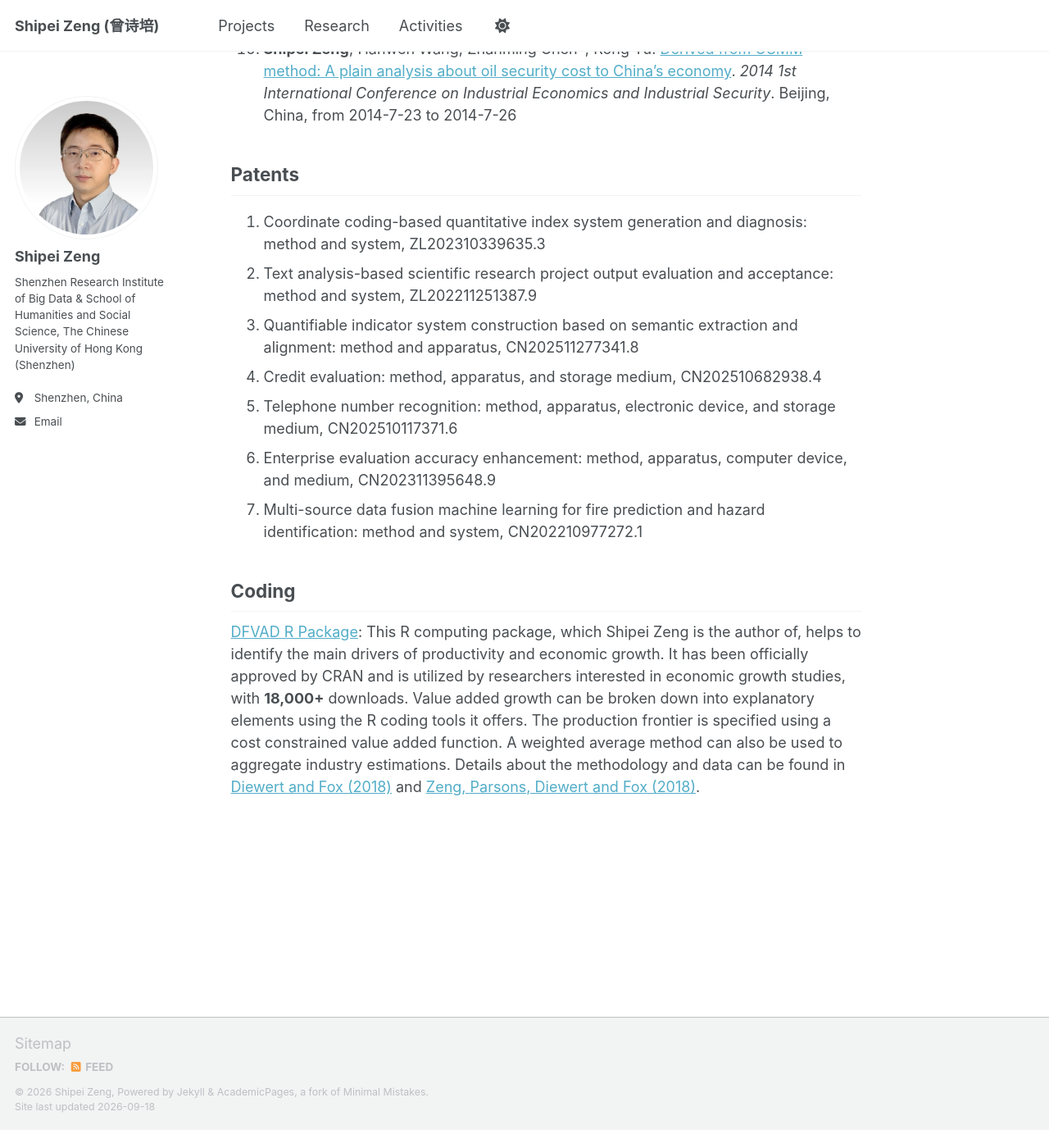
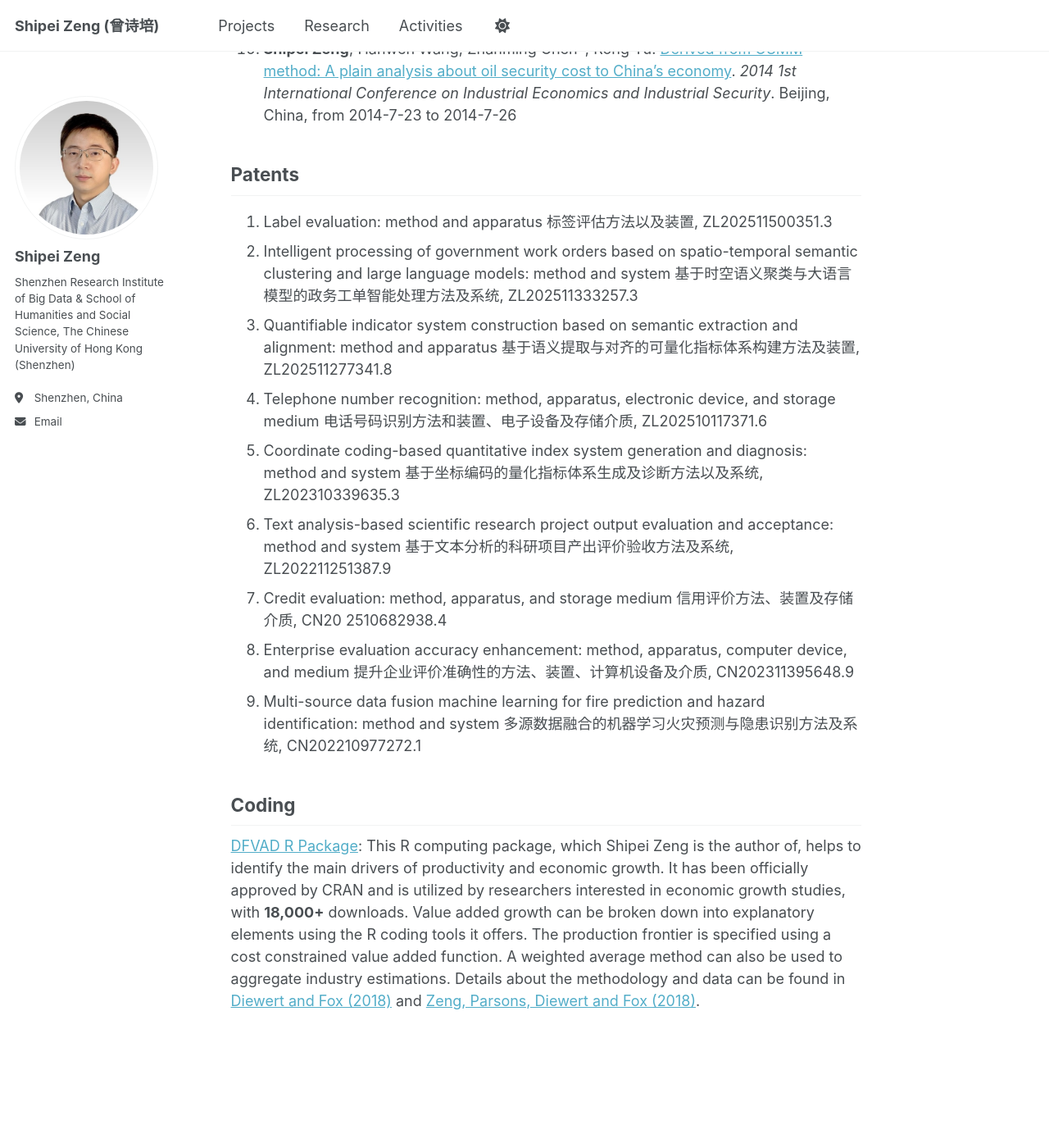
Before and after one commit to shipei-zeng/shipei-zeng.github.io, a Jekyll site: the page built from _pages/research.md, in a window 1280 px wide and 1400 px high, scrolled down 1966 px. Shown: the whole window at 82% size. Built offline with Jekyll 4.4.1, drawn with Linux system fonts in a browser that asks for light colours; a script that is not in the unit is left out; before the commit the page ends 3344 px from its top, so only the background shows below that.

Commit message:
Update research.md

```diff
--- a/_pages/research.md
+++ b/_pages/research.md
@@ -31,16 +31,18 @@ title: "Research Outcomes"
 1. Chu Wei; Zhanming Chen; __Shipei Zeng__; Xiaohua Xia; Feng Song; Jieqi Wu; Ying Huang; Ping Qin; Wenjie Miao; Xiaobing Zhang. [Descriptive statistics of questionnaire data](https://link.springer.com/content/pdf/10.1007/978-981-13-7523-1_2.pdf). Household Energy Consumption in China: 2016 Report, 39-93
 1. __Shipei Zeng__; Hanwen Wang; Zhanming Chen\*; Rong Yu. [Derived from OSMM method: A plain analysis about oil security cost to China’s economy](https://link.springer.com/chapter/10.1007/978-3-662-44085-8_19). _2014 1st International Conference on Industrial Economics and Industrial Security_. Beijing, China, from 2014-7-23 to 2014-7-26
 
-Patents
-------
-1. Coordinate coding-based quantitative index system generation and diagnosis: method and system, ZL202310339635.3
-1. Text analysis-based scientific research project output evaluation and acceptance: method and system, ZL202211251387.9
-1. Quantifiable indicator system construction based on semantic extraction and alignment: method and apparatus, CN202511277341.8
-1. Credit evaluation: method, apparatus, and storage medium, CN202510682938.4
-1. Telephone number recognition: method, apparatus, electronic device, and storage medium, CN202510117371.6
-1. Enterprise evaluation accuracy enhancement: method, apparatus, computer device, and medium, CN202311395648.9
-1. Multi-source data fusion machine learning for fire prediction and hazard identification: method and system, CN202210977272.1
+## Patents
 
+1. Label evaluation: method and apparatus 标签评估方法以及装置, ZL202511500351.3
+1. Intelligent processing of government work orders based on spatio-temporal semantic clustering and large language models: method and system 基于时空语义聚类与大语言模型的政务工单智能处理方法及系统, ZL202511333257.3
+1. Quantifiable indicator system construction based on semantic extraction and alignment: method and apparatus 基于语义提取与对齐的可量化指标体系构建方法及装置, ZL202511277341.8
+1. Telephone number recognition: method, apparatus, electronic device, and storage medium 电话号码识别方法和装置、电子设备及存储介质, ZL202510117371.6
+1. Coordinate coding-based quantitative index system generation and diagnosis: method and system 基于坐标编码的量化指标体系生成及诊断方法以及系统,  ZL202310339635.3
+1. Text analysis-based scientific research project output evaluation and acceptance: method and system 基于文本分析的科研项目产出评价验收方法及系统, ZL202211251387.9
+1. Credit evaluation: method, apparatus, and storage medium 信用评价方法、装置及存储介质, CN20
+	2510682938.4
+1. Enterprise evaluation accuracy enhancement: method, apparatus, computer device, and medium 提升企业评价准确性的方法、装置、计算机设备及介质, CN202311395648.9
+1. Multi-source data fusion machine learning for fire prediction and hazard identification: method and system 多源数据融合的机器学习火灾预测与隐患识别方法及系统, CN202210977272.1
 
 Coding
 ------
```
